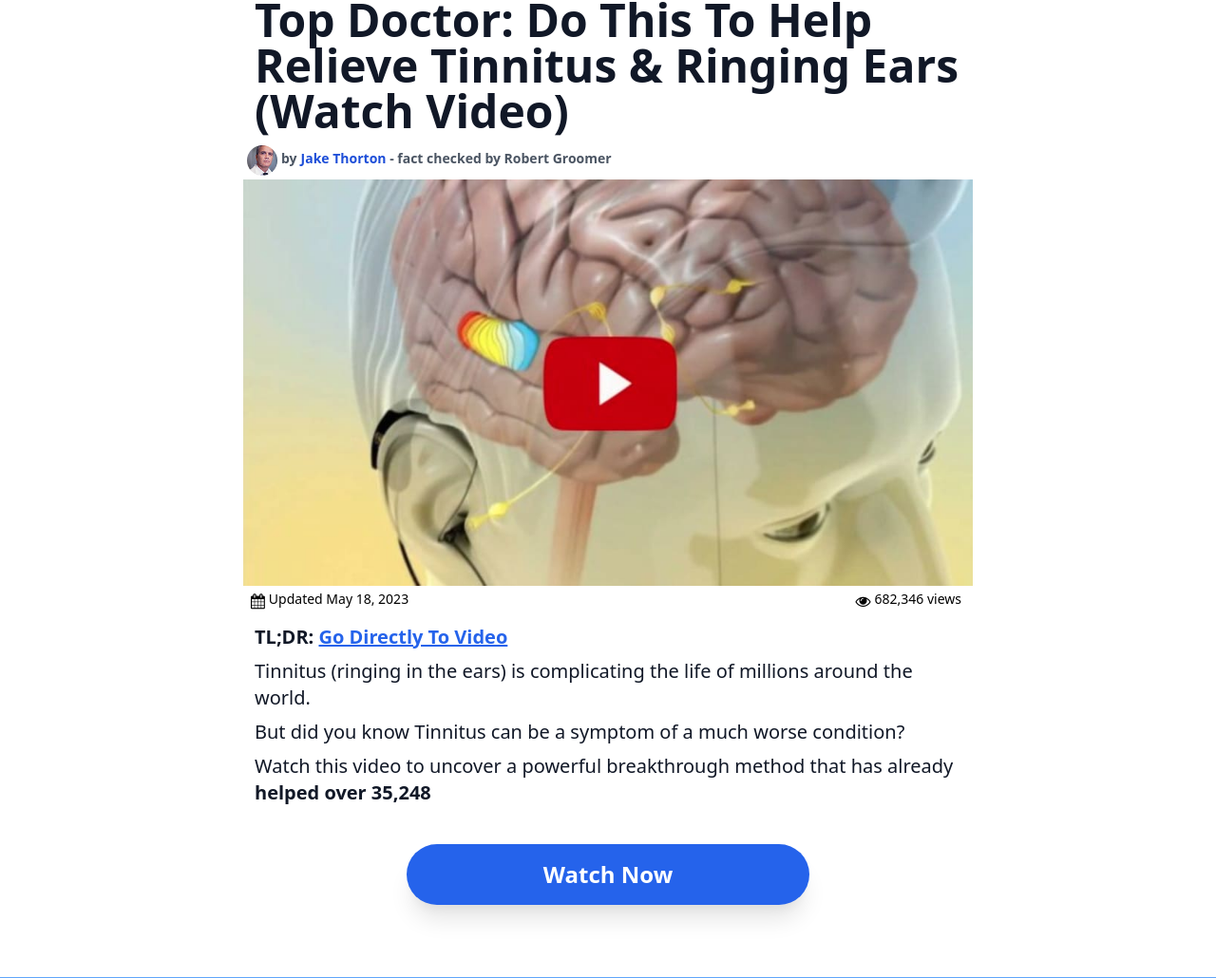
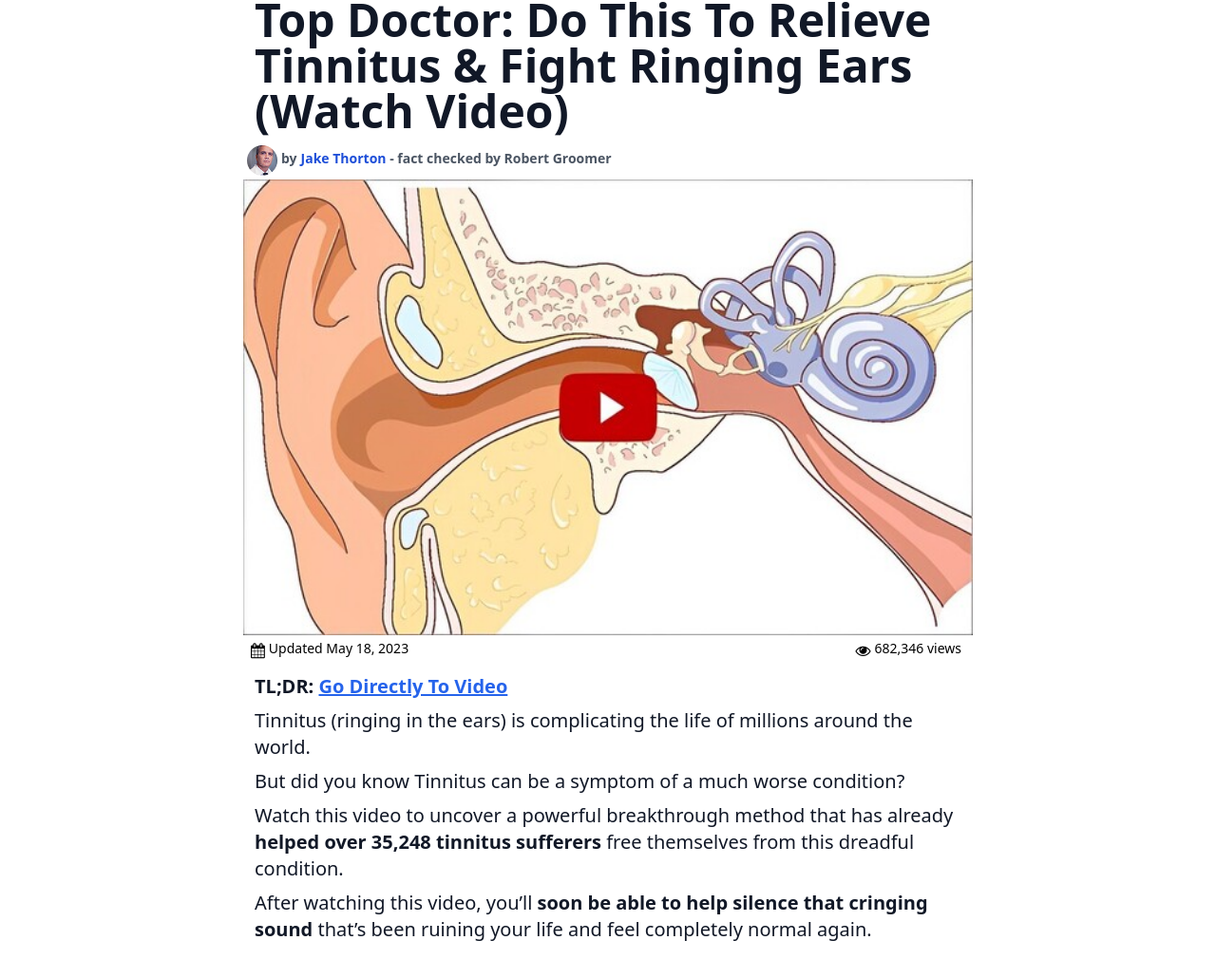
Before and after one commit to burunator/goodlife-24.com, a website: page tt/mob/index.html in a window 1280 px wide. Shown: the part 72-1102 px from the top of the page at 95% size. Drawn offline with nearby package versions, Linux system fonts and the light colour scheme.

Commit message:
new image and old copy tt mob§

```diff
--- a/tt/mob/index.html
+++ b/tt/mob/index.html
@@ -79,7 +79,7 @@
     <div class="max-w-screen-md mx-auto mb-3 ">
 
         <h1 class="mx-3 mb-3 text-3xl font-semibold leading-none text-left text-gray-900 sm:font-semibold md:text-5xl">
-            Top Doctor: Do This To Help Relieve Tinnitus & Ringing Ears (Watch Video) </h1>
+            Top Doctor: Do This To Relieve Tinnitus & Fight Ringing Ears (Watch Video) </h1>
         <!-- Tinnitus Wipes 1% Of Your Memories Every Month (Watch) -->
         </h1>
         <div class="flex mb-1 font-semibold text-gray-600 text-normal sm:text-sm">
@@ -98,7 +98,7 @@
 
         <div class="mb-1 ">
             <a onclick="sendTaboolaPixel()" href="https://theactergroated.com/click"><img class="object-cover w-full "
-                    src="/tt/public/img/tinibrain.jpg" alt="Main Image" width="100%" /></a>
+                    src="/tt/public/img/tinnihq.jpg" alt="Main Image" width="100%" /></a>
         </div>
 
 
@@ -149,12 +149,12 @@
                 </p>
                 <p class="mb-2">Watch this video to uncover a powerful breakthrough method that has already <a
                         class="font-semibold">helped over 35,248
-                        <!-- tinnitus sufferers</a> free themselves from this dreadful condition. -->
+                        tinnitus sufferers</a> free themselves from this dreadful condition.
                 </p>
-                <!-- <p>After watching this video, you’ll <a class="font-semibold">soon be able to help silence that cringing
+                <p>After watching this video, you’ll <a class="font-semibold">soon be able to help silence that cringing
                         sound</a> that’s been
                     ruining your life and feel completely normal again.
-                </p> -->
+                </p>
 
 
 
```
